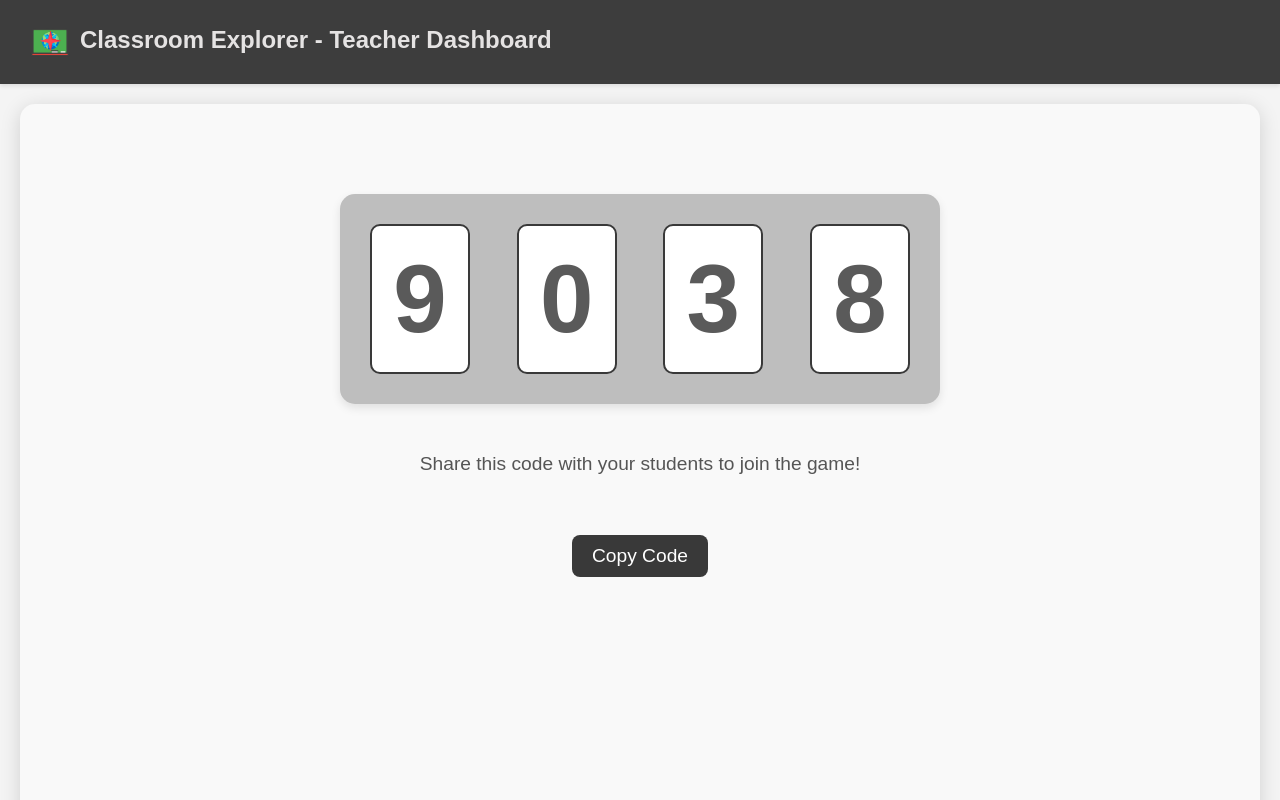
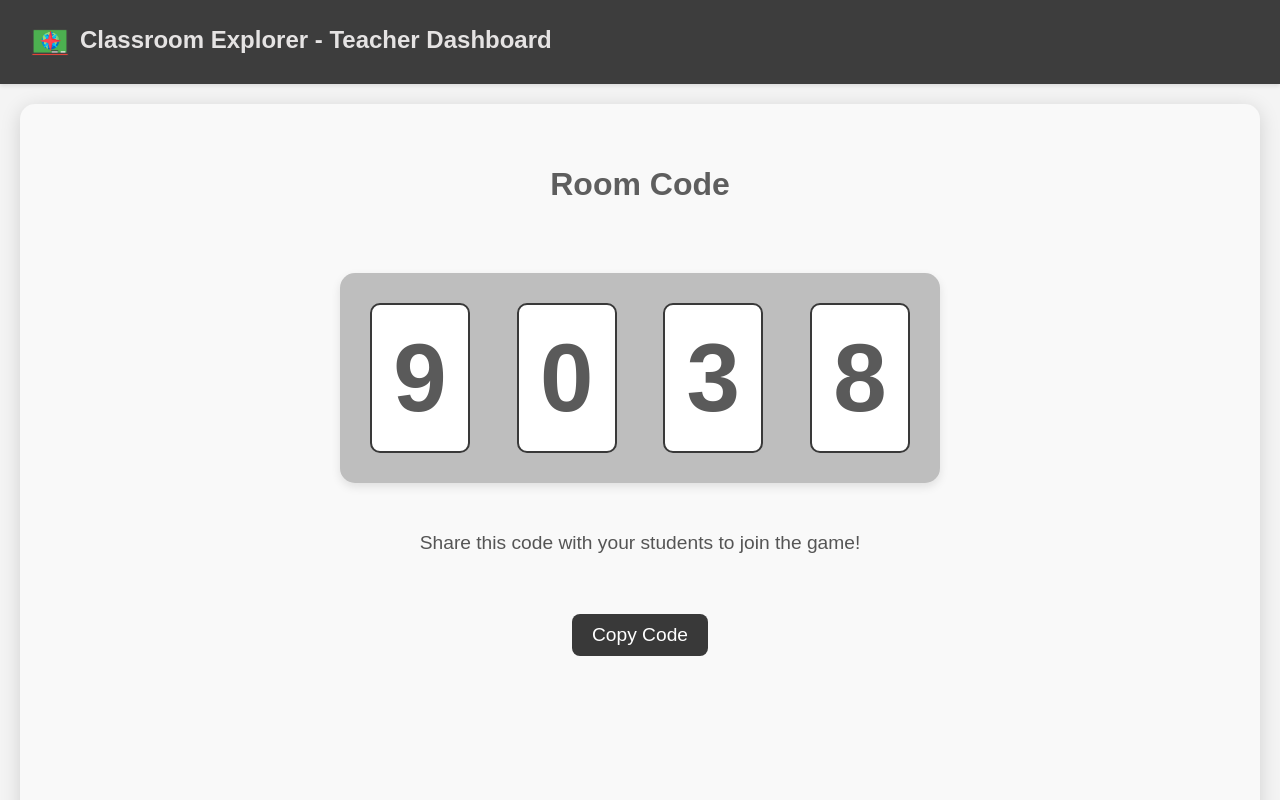
Before and after one commit to jackmok33/teacher-ui, a React (Vite) app: page /room-code in a window 1280 px wide. Shown: the top 800 px of the page. Built offline with nearby package versions, Linux system fonts and the light colour scheme.

Commit message:
added header for room code

```diff
--- a/src/pages/RoomCodePage.jsx
+++ b/src/pages/RoomCodePage.jsx
@@ -15,6 +15,7 @@ function RoomCodePage() {
 
     return (
         <div className="room-code-page">
+            <h1>Room Code</h1>
             <div className="room-code-box">
                 <div className="room-code">
                     {roomCode.split("").map((digit, index) => (
```
